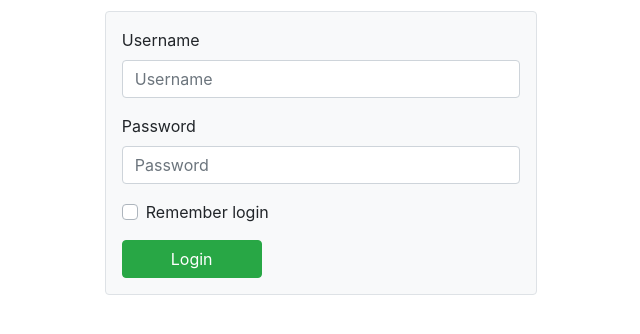
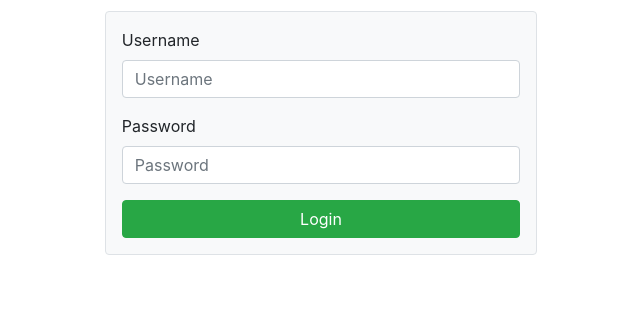
Before and after one commit to prayz212/TKYC, a PHP site: page /Account/Login in a window 1280 px wide. Shown: the part 183-517 px from the top of the page, without its empty margins (319-959 px from the left). Run offline with PHP 8.4, Linux system fonts and the light colour scheme.

Commit message:
Commit edit login view

```diff
--- a/mvc/views/LoginView.php
+++ b/mvc/views/LoginView.php
@@ -41,13 +41,8 @@ if (isset($_GET["url"])) {
                     <label for="password">Password</label>
                     <input value="" name="password" id="password" type="password" class="form-control" placeholder="Password">
                 </div>
-                <div class="form-group custom-control custom-checkbox">
-                    <input name="remember" type="checkbox" class="custom-control-input" id="remember">
-                    <label class="custom-control-label" for="remember">Remember login</label>
-                </div>
-
                 <div class="form-group">
-                    <button class="btn btn-success px-5">Login</button>
+                    <button class="btn btn-success px-5 w-100">Login</button>
                 </div>
             </form>
         </div>
```
